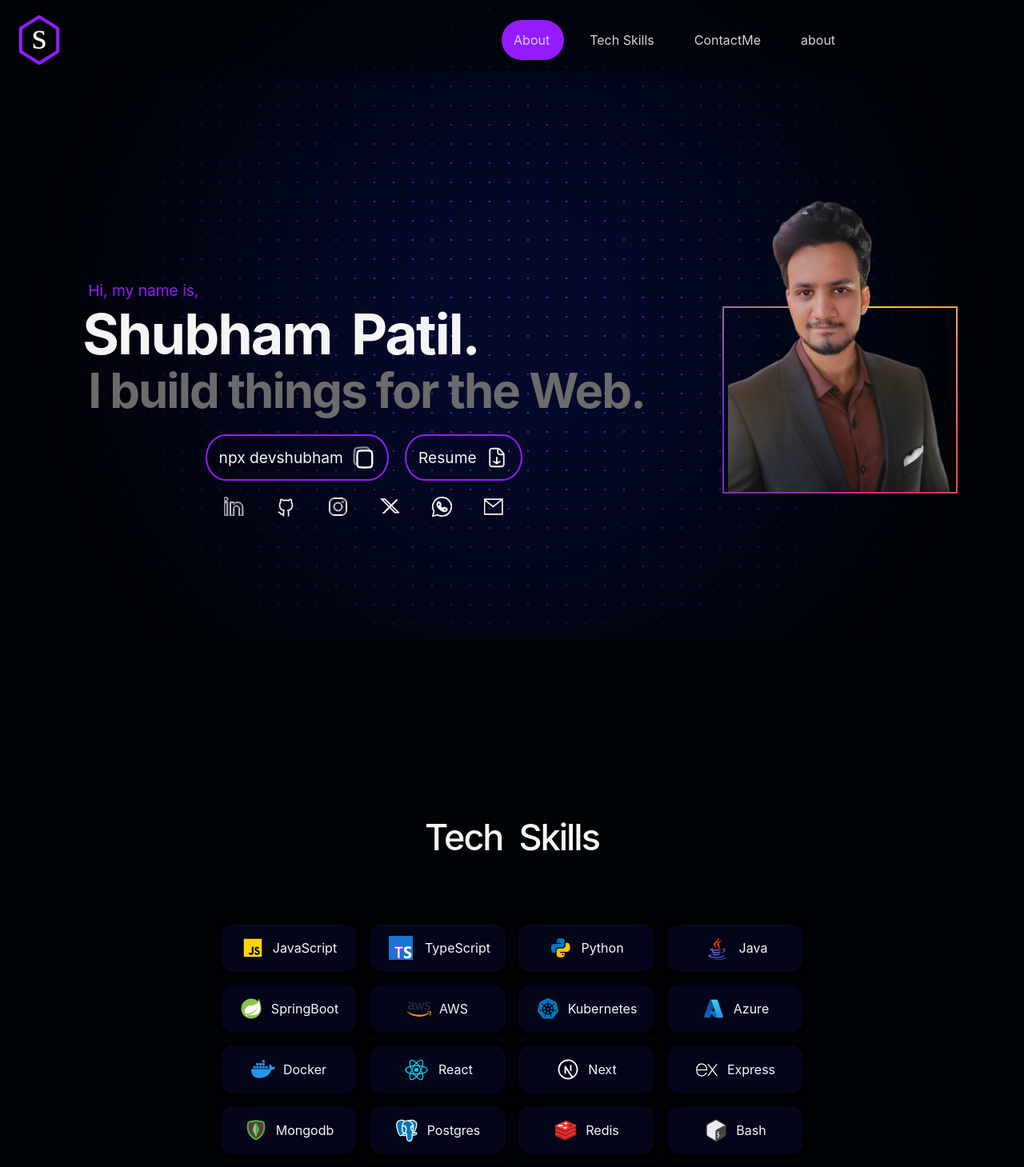
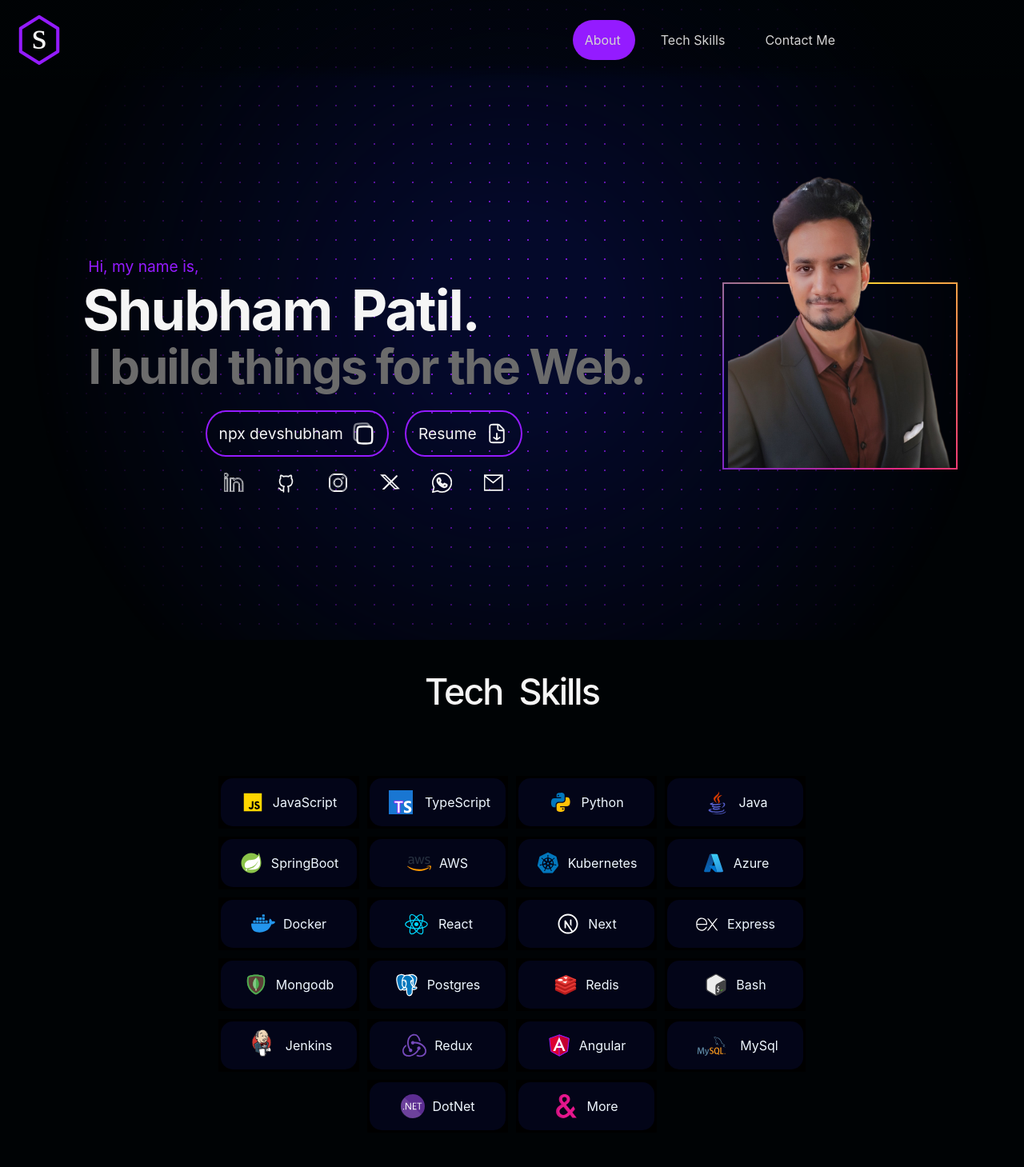
Before and after one commit to DevShubhamPatil/Devshubham, a React (Create React App) app: page / in a window 1280 px wide. Shown: the top 1459 px of the page at 80% size. Built offline with nearby package versions, Linux system fonts and the light colour scheme.

Commit message:
resolved section detection for navigation animation. added animation to buttons

```diff
--- a/src/components/Contact_me/index.jsx
+++ b/src/components/Contact_me/index.jsx
@@ -192,7 +192,7 @@
                         <textarea onChange={handleChange} id="message" placeholder="What brings you here ?" value={formData.message}></textarea>
                     </div>
                     <div className="frmbtncontainer full">
-                        <button type='submit' onClick={handleSubmit}><div className="btnnamecontainer"><div className="btnname" id='btnname'></div></div></button>
+                        <button id='frmbtn' type='submit' onClick={handleSubmit}><div className="btnnamecontainer"><div className="btnname" id='btnname'></div></div></button>
                     </div>
                 </form>
             </div>
--- a/src/components/Home/index.css
+++ b/src/components/Home/index.css
@@ -1,8 +1,9 @@
 /* ---------------------------------------------------------- Avatar -------------------------------------------------------------- */
 
 .container {
+    padding-top: 50px;
     width: 100%;
-    height: calc(100vh);
+    height: calc(80vh);
     /* max-height: 1000px; */
     display: flex;
     color: var(--text_color);
@@ -92,6 +93,36 @@
     border-radius: 50px / 100%;
     display: flex;
 }
+button:not(#frmbtn):hover{
+    animation: colourfill 0.3s ease-in  forwards;
+}
+@keyframes colourfill {
+    from{
+        background: transparent;
+    }
+    to{
+        background: var(--highlight-color);
+    }
+}
+button:not(#frmbtn):active{
+    transform: scale(0.9);
+
+}
+@keyframes btnclk {
+    0%{
+        transform: scale(1);
+    }
+    50%{
+        transform: scale(0.9);
+
+    }
+    100%{
+        transform: scale(1);
+
+    }
+}
+
+
 
 .actioncall button .SVGs {
     width: 30px;
--- a/src/components/Landing/index.jsx
+++ b/src/components/Landing/index.jsx
@@ -3,33 +3,44 @@
 import ContactMe from '../Contact_me';
 import { Element } from 'react-scroll';
 import Skills from '../Skills';
-import { redirect } from 'react-router-dom';
 import Footer from '../footer';
+import { useRef } from 'react';
 
 
 
 
 const Landing = () => {
-    const downloadResume = () =>{
+    const homeRef = useRef();
+    const skillsRef = useRef();
+    const contactmeRef = useRef();
+    const downloadResume = () => {
         const atag = document.createElement("a")
-        atag.setAttribute('href','https://drive.google.com/uc?export=download&id=1_40NA89ByJO9jzvkoVR-2dAzbc-4ZVw3')
+        atag.setAttribute('href', 'https://drive.google.com/uc?export=download&id=1_el40NA89ByJO9jzvkoVR-2dAzbc-4ZVw3')
         document.body.appendChild(atag);
         atag.click();
         document.body.removeChild(atag);
     }
     return (
         <div>
-            <Navbar downloadResume={downloadResume} />
-            <Element name='home' >
-                <Home downloadResume={downloadResume}/>
+            {/* <Navbar downloadResume={downloadResume} refs={{ 'home': homeRef, 'skills': skillsRef, 'contactme': contactmeRef }} /> */}
+            <Navbar downloadResume={downloadResume} refs={[homeRef, skillsRef, contactmeRef]}/>
+            <Element name='home'>
+                <div id="0el" ref={homeRef}>
+                    <Home downloadResume={downloadResume} />
+                </div>
             </Element>
             <Element name='Skills'>
-                <Skills />
+                <div id="1el" ref={skillsRef}>
+                    <Skills />
+                </div>
+
             </Element>
             <Element name='contactme'>
-                <ContactMe />
+                <div id="2el" ref={contactmeRef}>
+                    <ContactMe />
+                </div>
             </Element>
-            <Footer/>
+            <Footer />
         </div>
     )
 }
--- a/src/components/Skills/index.css
+++ b/src/components/Skills/index.css
@@ -1,11 +1,12 @@
 .skillscontainer {
-    min-height: calc(100vh);
+    min-height: calc(80vh);
     color: aliceblue;
     display: flex;
     flex-direction: column;
     justify-content: center;
     align-items: center;
     font-family: 'Calibre', 'Inter', 'San Francisco', 'SF Pro Text', -apple-system, system-ui, sans-serif;
+    padding-bottom: 50px;
 }
 
 .skillheading {
--- a/src/components/navbar/index.jsx
+++ b/src/components/navbar/index.jsx
@@ -12,11 +12,23 @@
     const [vh, setVH] = useState(window.innerHeight)
     const isAClick = useRef(false)
     const section = useRef(-1)
+    const { refs } = props
+
+    const getCurrentSection = () => {
+        const windowCenter = window.innerHeight*(0.45)
+        for (let ref of refs) {
+            const top = ref.current.getBoundingClientRect().top
+            const bottom = ref.current.getBoundingClientRect().bottom
+            if (top <= windowCenter && bottom >= windowCenter) {
+                return ref.current.id.charAt(0)
+            }
+        }
+        return 0
+    }
 
     const handleScroll = () => {
         // get currecnt section
-        var cursection = Math.floor((window.scrollY / vh) + 0.45)
-
+        var cursection = getCurrentSection()
         // apply selection annimation if the section is changhed and its not changed by clicking
         if (section.current != cursection && !isAClick.current) {
             handleMouseHover(document.getElementById(section.current < 0 ? 0 : section.current), document.getElementById(cursection))
@@ -41,6 +53,8 @@
 
         window.addEventListener("scroll", handleScroll);
         window.addEventListener("resize", setDiamentions)
+        handleScroll()
+
         return () => {
             window.removeEventListener("scroll", handleScroll);
             window.removeEventListener("resize", setDiamentions)
@@ -91,10 +105,10 @@
                 </div>
                 <div className="navlinks_container">
                     <ol className='navlinks'>
-                        <li className='nav_link' onMouseEnter={(e) => handleMouseHover(document.getElementById(section.current < 0 ? 0 : section.current), e.currentTarget)} onMouseLeave={(e) => handleMouseHover(e.currentTarget, document.getElementById(section.current < 0 ? 0 : section.current))} id='0' data-active='false'> <Link onClick={(e) => { onlinkclick() }} to="home" smooth={true} duration={350} >About</Link> </li>
-                        <li className='nav_link' onMouseEnter={(e) => handleMouseHover(document.getElementById(section.current < 0 ? 0 : section.current), e.currentTarget)} onMouseLeave={(e) => handleMouseHover(e.currentTarget, document.getElementById(section.current < 0 ? 0 : section.current))} id='1' data-active='flase'> <Link onClick={(e) => { onlinkclick() }} to="Skills" smooth={true} duration={350}>Tech Skills</Link> </li>
-                        <li className='nav_link' onMouseEnter={(e) => handleMouseHover(document.getElementById(section.current < 0 ? 0 : section.current), e.currentTarget)} onMouseLeave={(e) => handleMouseHover(e.currentTarget, document.getElementById(section.current < 0 ? 0 : section.current))} id='2' data-active='false'> <Link onClick={(e) => { onlinkclick() }} to="contactme" smooth={true} duration={350}>ContactMe</Link> </li>
-                        <li className='nav_link' onMouseEnter={(e) => handleMouseHover(document.getElementById(section.current < 0 ? 0 : section.current), e.currentTarget)} onMouseLeave={(e) => handleMouseHover(e.currentTarget, document.getElementById(section.current < 0 ? 0 : section.current))} id='3' data-active='false'> <Link onClick={(e) => { onlinkclick() }} to="about" smooth={true} duration={350}>about</Link> </li>
+                        <li className='nav_link' onMouseEnter={(e) => handleMouseHover(document.getElementById(section.current < 0 ? 0 : section.current), e.currentTarget)} onMouseLeave={(e) => handleMouseHover(e.currentTarget, document.getElementById(section.current < 0 ? 0 : section.current))} id='0' data-active='false'> <Link style={{padding:'10px 0px'}} onClick={onlinkclick} to="home" smooth={true} duration={350} >About</Link> </li>
+                        <li className='nav_link' onMouseEnter={(e) => handleMouseHover(document.getElementById(section.current < 0 ? 0 : section.current), e.currentTarget)} onMouseLeave={(e) => handleMouseHover(e.currentTarget, document.getElementById(section.current < 0 ? 0 : section.current))} id='1' data-active='flase'> <Link style={{padding:'10px 0px'}} onClick={onlinkclick} to="Skills" smooth={true} duration={350}>Tech Skills</Link> </li>
+                        <li className='nav_link' onMouseEnter={(e) => handleMouseHover(document.getElementById(section.current < 0 ? 0 : section.current), e.currentTarget)} onMouseLeave={(e) => handleMouseHover(e.currentTarget, document.getElementById(section.current < 0 ? 0 : section.current))} id='2' data-active='false'> <Link style={{padding:'10px 0px'}} onClick={onlinkclick} to="contactme" smooth={true} duration={350}>Contact Me</Link> </li>
+                        {/* <li className='nav_link' onMouseEnter={(e) => handleMouseHover(document.getElementById(section.current < 0 ? 0 : section.current), e.currentTarget)} onMouseLeave={(e) => handleMouseHover(e.currentTarget, document.getElementById(section.current < 0 ? 0 : section.current))} id='3' data-active='false'> <Link onSetActive={(to)=>console.log(to)} to="about" smooth={true} duration={350}>about</Link> </li> */}
                         <li className={`nav_link btn_li ${navResumeVisible ? "" : "invisible"}`}>
                             <button className='resumeBTN' onClick={props.downloadResume}>
                                 <div className="navbtnsvg" id="resume">
```
